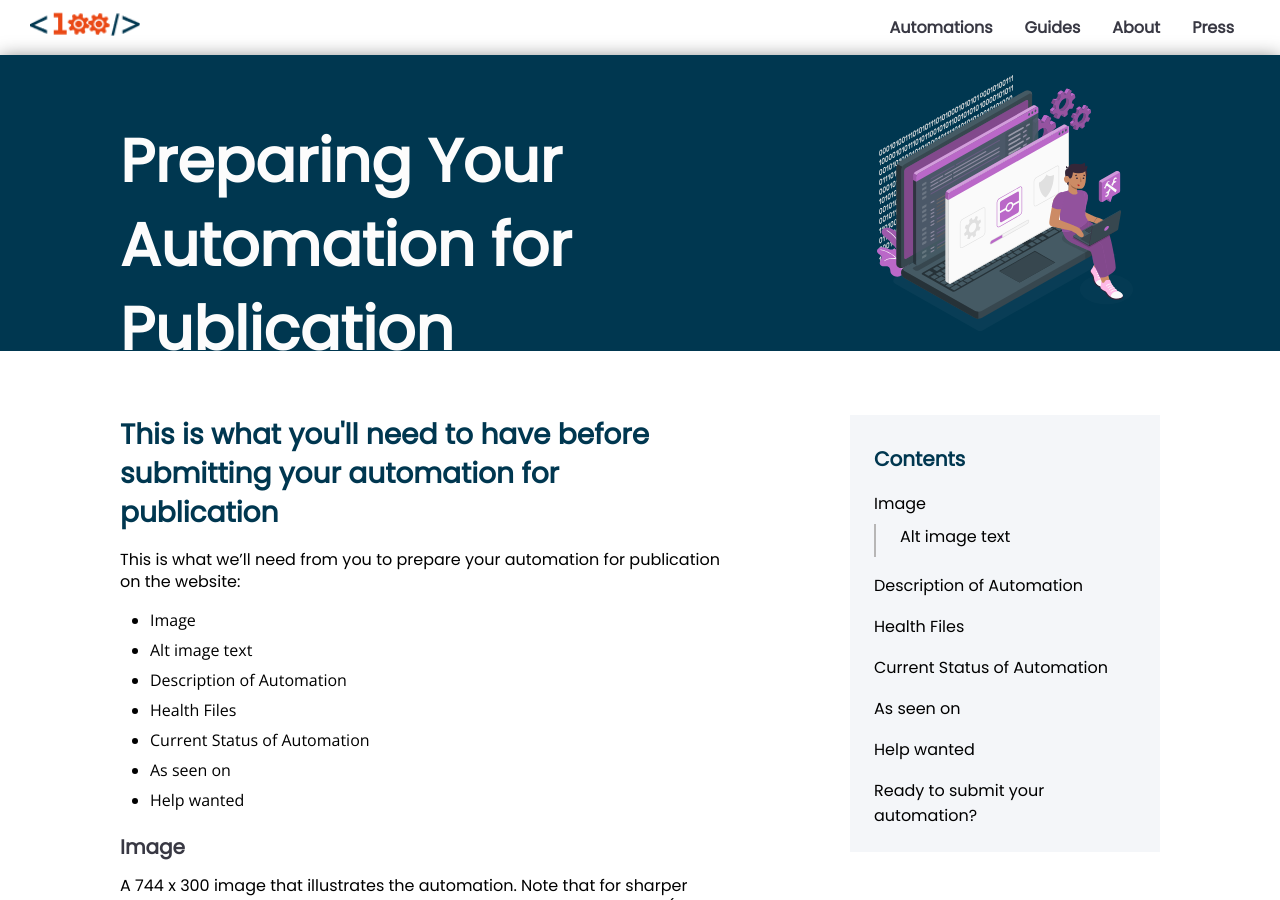
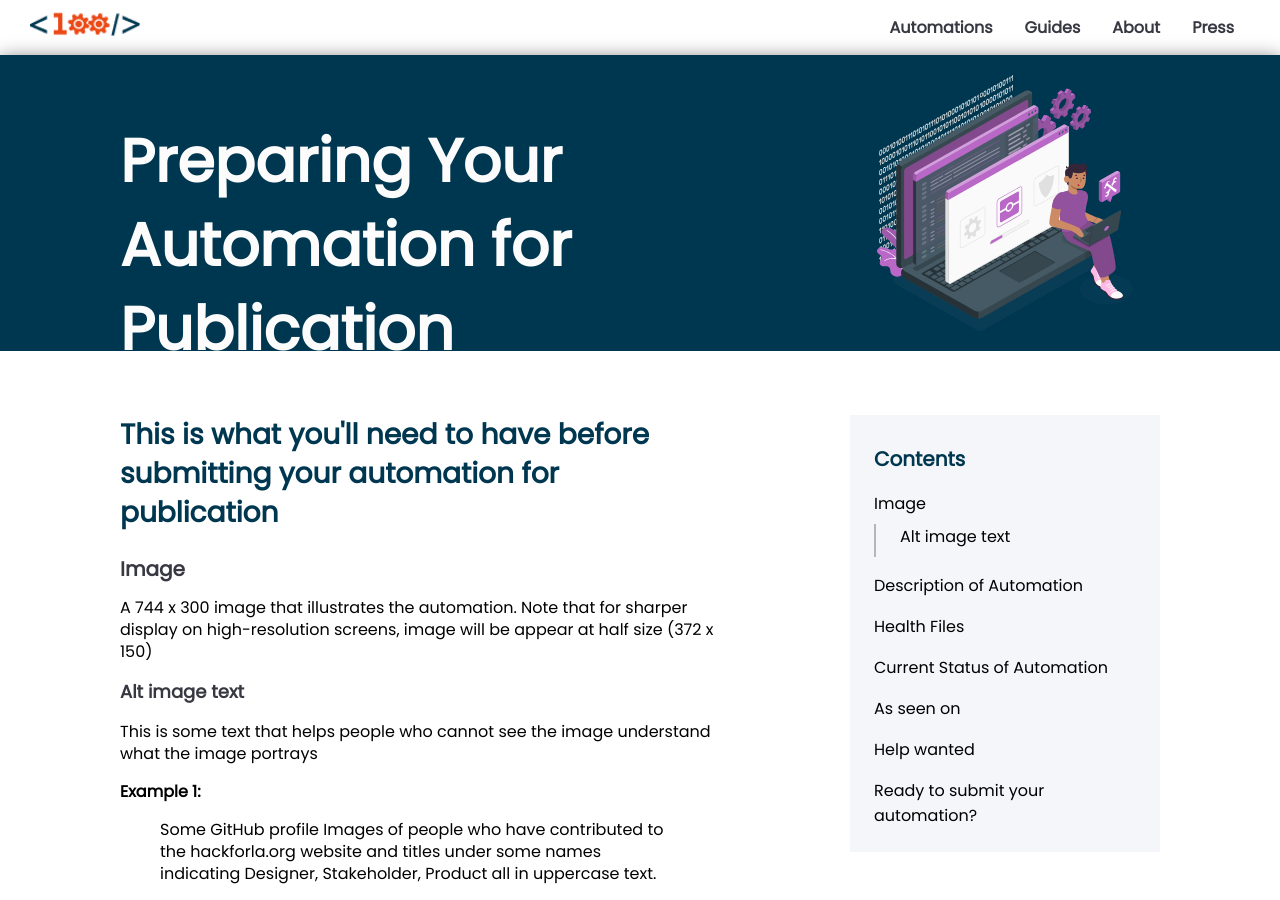
Before and after one commit to 100Automations/Website, a Jekyll site: the page built from _guides/prep-automation-for-publication.md, in a window 1280 px wide and 900 px high. Built offline with Jekyll 4.4.1, drawn with Linux system fonts in a browser that asks for light colours.

Commit message:
removed redundant content
Removed content repeated in ToC and description:

This is what we’ll need from you to prepare your automation for publication on the website:

- Image
- Alt image text
- Description of Automation
- Health Files
- Current Status of Automation
- As seen on
- Help wanted

```diff
--- a/_guides/prep-automation-for-publication.md
+++ b/_guides/prep-automation-for-publication.md
@@ -7,15 +7,7 @@ category: 3
 ---
 
 
-This is what we’ll need from you to prepare your automation for publication on the website:
 
-- Image
-- Alt image text
-- Description of Automation
-- Health Files
-- Current Status of Automation
-- As seen on
-- Help wanted
 
 
 ## Image
```
